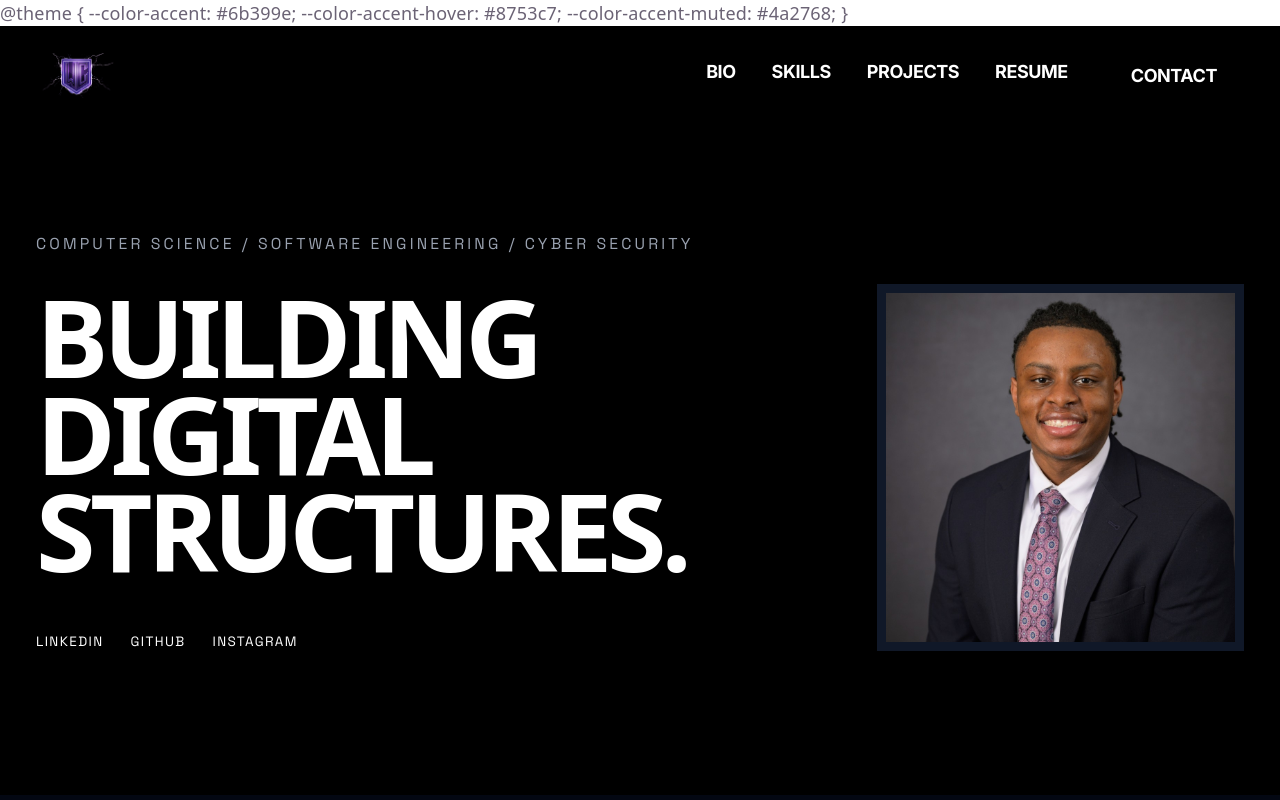
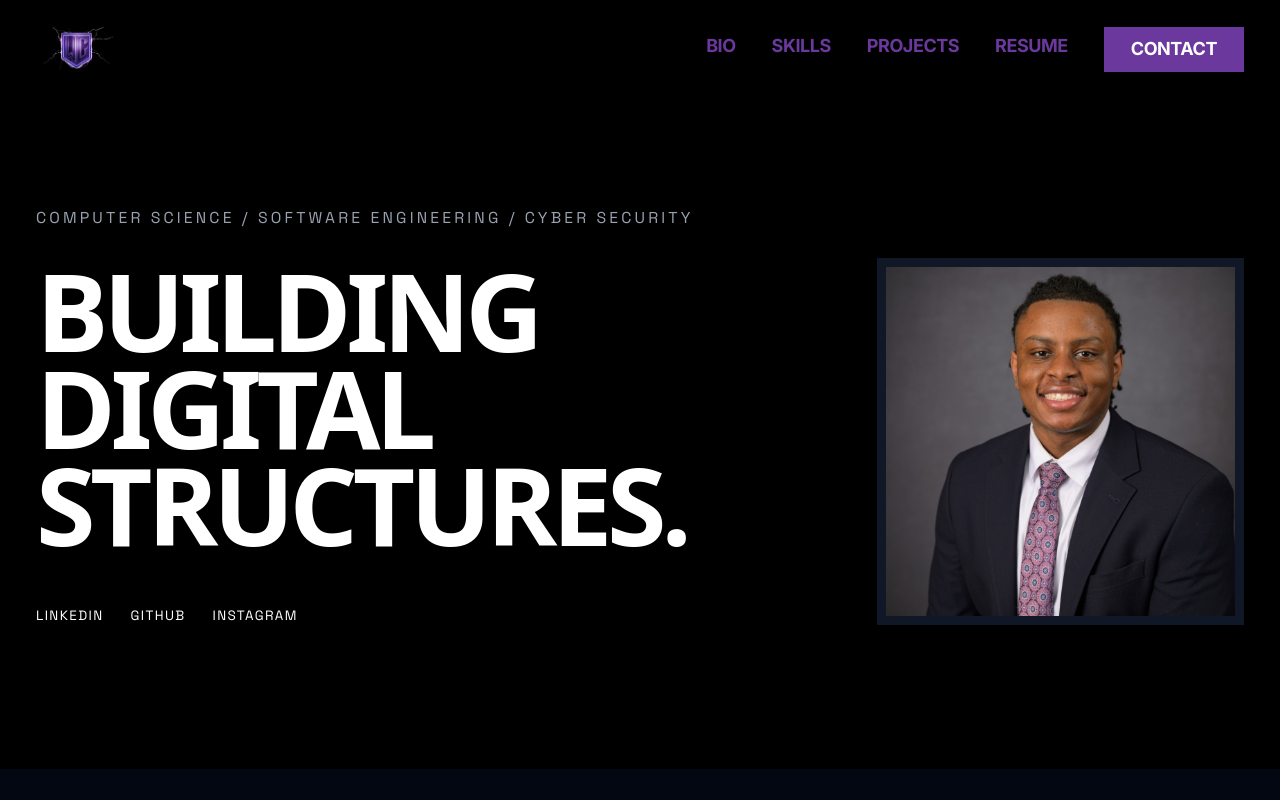
Before and after one commit to wlculpepper27/Portfolio, a React (Vite) app: page / in a window 1280 px wide. Shown: the top 800 px of the page. Built offline with nearby package versions, Linux system fonts and the light colour scheme.

Commit message:
updated index.css for purple updates

```diff
--- a/index.html
+++ b/index.html
@@ -1,8 +1,3 @@
-@theme {
-  --color-accent: #6b399e;
-  --color-accent-hover: #8753c7;
-  --color-accent-muted: #4a2768;
-}
 <!doctype html>
 <html class="dark" lang="en">
   <head>
--- a/src/index.css
+++ b/src/index.css
@@ -1,3 +1,9 @@
+@theme {
+  --color-accent: #6b399e;
+  --color-accent-hover: #8753c7;
+  --color-accent-muted: #4a2768;
+}
+
 @import 'tailwindcss';
 
 /* Class-based dark mode (matches mockup: html.dark / .dark ancestors) */
```
